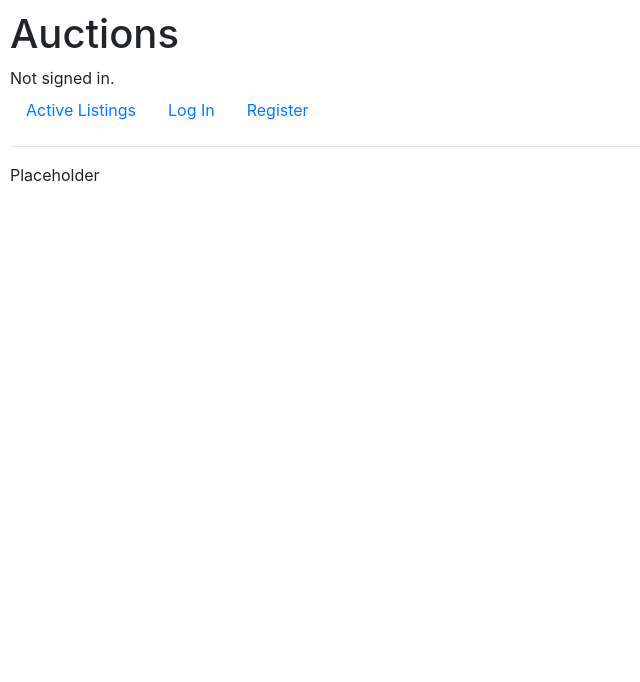
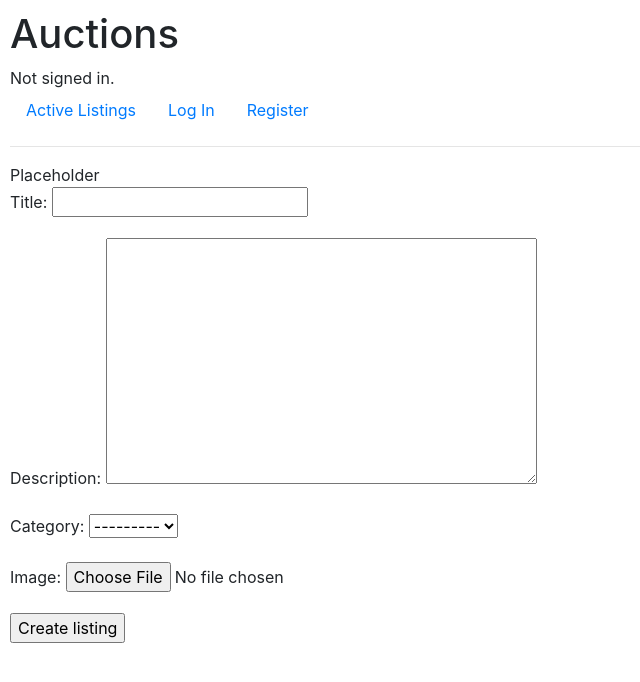
Before and after one commit to val-h/cs50w-prj-2, a Django app: page /create_listing/ in a window 1280 px wide. Shown: the top 682 px of the page, without its empty margins (0-640 px from the left). Run offline with Django 3.2, Linux system fonts and the light colour scheme; data comes from the database, SQL or seed files in the repository; some libraries are stand-ins or nearby versions.

Commit message:
first working model form, quick scetch before work

```diff
--- a/auctions/forms.py
+++ b/auctions/forms.py
@@ -1,8 +1,37 @@
 from django import forms
-from django.db import models
+from django.forms import fields
+
+from .models import *
 
 # Sample, try using model forms
 
-class ListingForm(forms.Form):
-    title = models.CharField(max_length=120)
-    description = models.TextField()
+class ListingForm(forms.ModelForm):
+    # title = models.CharField(max_length=120)
+    # description = models.TextField()
+    class Meta:
+        model = Listing
+        fields = [
+        'title',
+        'description',
+        'category',
+        'image',]
+        labels = {}
+
+# TODO
+class BidForm(forms.ModelForm):
+    class Meta:
+        model = Bid
+        fields = []
+        pass
+
+class CategoryForm(forms.ModelForm):
+    class Meta:
+        model = Category
+        fields = []
+        pass
+
+class CommentForm(forms.ModelForm):
+    class Meta:
+        model = Comment
+        fields = []
+        pass
--- a/auctions/templates/auctions/create_listing.html
+++ b/auctions/templates/auctions/create_listing.html
@@ -2,4 +2,9 @@
 
 {% block body %}
 Placeholder
+<form action="{% url 'auctions:create_listing' %}" method="POST">
+    {% csrf_token %}
+    {{ form.as_p }}
+    <input type="submit" value="Create listing">
+</form>
 {% endblock %}
--- a/auctions/views.py
+++ b/auctions/views.py
@@ -4,7 +4,7 @@ from django.http import HttpResponse, HttpResponseRedirect
 from django.shortcuts import render, redirect
 
 from .models import Listing, User
-
+from .forms import ListingForm
 
 def index(request):
     listings = Listing.objects.all()
@@ -63,4 +63,10 @@ def register(request):
 
 # My views
 def create_listing(request):
-    return render(request, 'auctions/create_listing.html')
+    if request.method == 'POST':
+        pass
+    else:
+        form = ListingForm()
+        return render(request, 'auctions/create_listing.html', {
+            'form': form,
+        })
```
